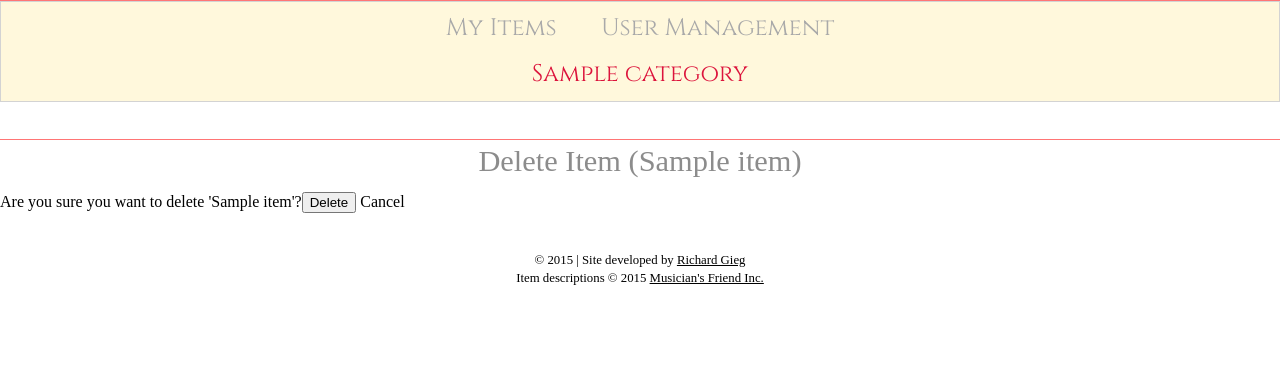
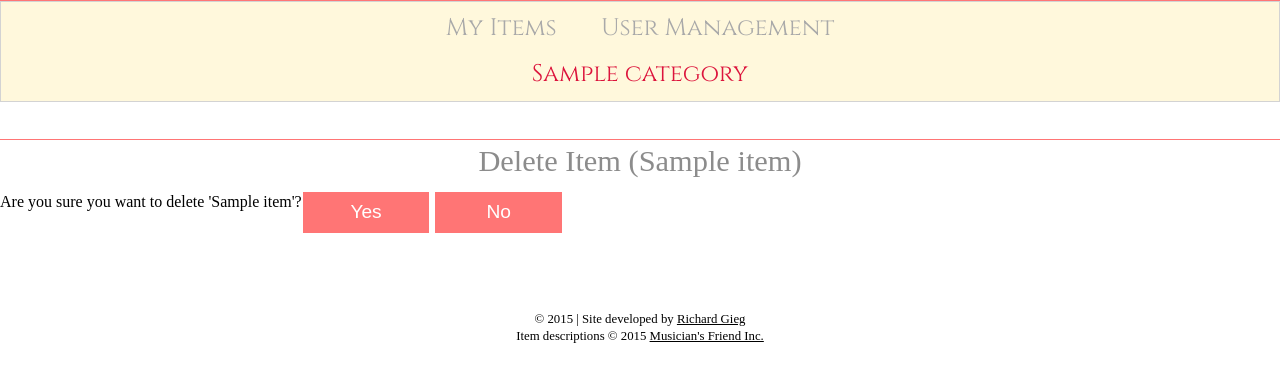
Before and after one commit to richgieg/ItemCatalog, a Flask app: page /1/1/delete in a window 1280 px wide. Shown: the part 153-535 px from the top of the page. Run offline with Flask 2, Linux system fonts and the light colour scheme; the visitor is signed in with stand-in values (Sample User, id 1); tables that the repository leaves empty hold one stand-in row (values such as "Sample post"); some libraries are stand-ins or nearby versions.

Commit message:
Style form buttons

```diff
--- a/vagrant/static/styles.css
+++ b/vagrant/static/styles.css
@@ -186,6 +186,10 @@ header {
 }
 
 .button {
+    height: 1.5em;
+    line-height: 1.5em;
+    vertical-align: middle;
+    box-sizing: content-box;
     display: inline-block;
     width: 6em;
     text-align: center;
--- a/vagrant/templates/delete_item.html
+++ b/vagrant/templates/delete_item.html
@@ -8,8 +8,8 @@
 <p>{{ "Are you sure you want to delete '%s'?" % item.name }}</p>
 
 <form action="{{ url_for('delete_item', category_id = item.category_id, item_id = item.id) }}" method = "POST">
-    <input type="submit" value="Delete">
-    <a href="{{ url_for('show_item', category_id = item.category_id, item_id = item.id) }}">Cancel</a>
+    <input class="button" type="submit" value="Yes">
+    <a class="button" href="{{ url_for('show_item', category_id = item.category_id, item_id = item.id) }}">No</a>
     <input type="hidden" name="_csrf_token" value="{{ csrf_token() }}">
 </form>
 
--- a/vagrant/templates/edit_item.html
+++ b/vagrant/templates/edit_item.html
@@ -29,8 +29,8 @@
     <img class="item-image" src="{{ item.image_path }}" alt="Image of {{ item.name }}"><br>
     {% endif %}
     <input type="file" name="image_file"><br><br>
-    <input type="submit" value="Save">
-    <a href="{{ url_for('show_item', category_id = item.category_id, item_id = item.id) }}">Cancel</a>
+    <input class="button" type="submit" value="Save">
+    <a class="button" href="{{ url_for('show_item', category_id = item.category_id, item_id = item.id) }}">Cancel</a>
     <input type="hidden" name="_csrf_token" value="{{ csrf_token() }}">
 </form>
 
--- a/vagrant/templates/new_item.html
+++ b/vagrant/templates/new_item.html
@@ -17,8 +17,8 @@
     <input type="text" size="10" name="price"><br><br>
     Image:<br>
     <input type="file" name="image_file"><br><br>
-    <input type="submit" value="Save">
-    <a href="{{ url_for('show_items', category_id = category.id) }}">Cancel</a>
+    <input class="button" type="submit" value="Save">
+    <a class="button" href="{{ url_for('show_items', category_id = category.id) }}">Cancel</a>
     <input type="hidden" name="_csrf_token" value="{{ csrf_token() }}">
 </form>
 
--- a/vagrant/templates/user_management.html
+++ b/vagrant/templates/user_management.html
@@ -20,7 +20,7 @@
     </select><br><br>
     {% endfor %}
 
-    <input type="submit" value="Save">
+    <input class="button" type="submit" value="Save">
     <input type="hidden" name="_csrf_token" value="{{ csrf_token() }}">
 </form>
 {% else %}
```
